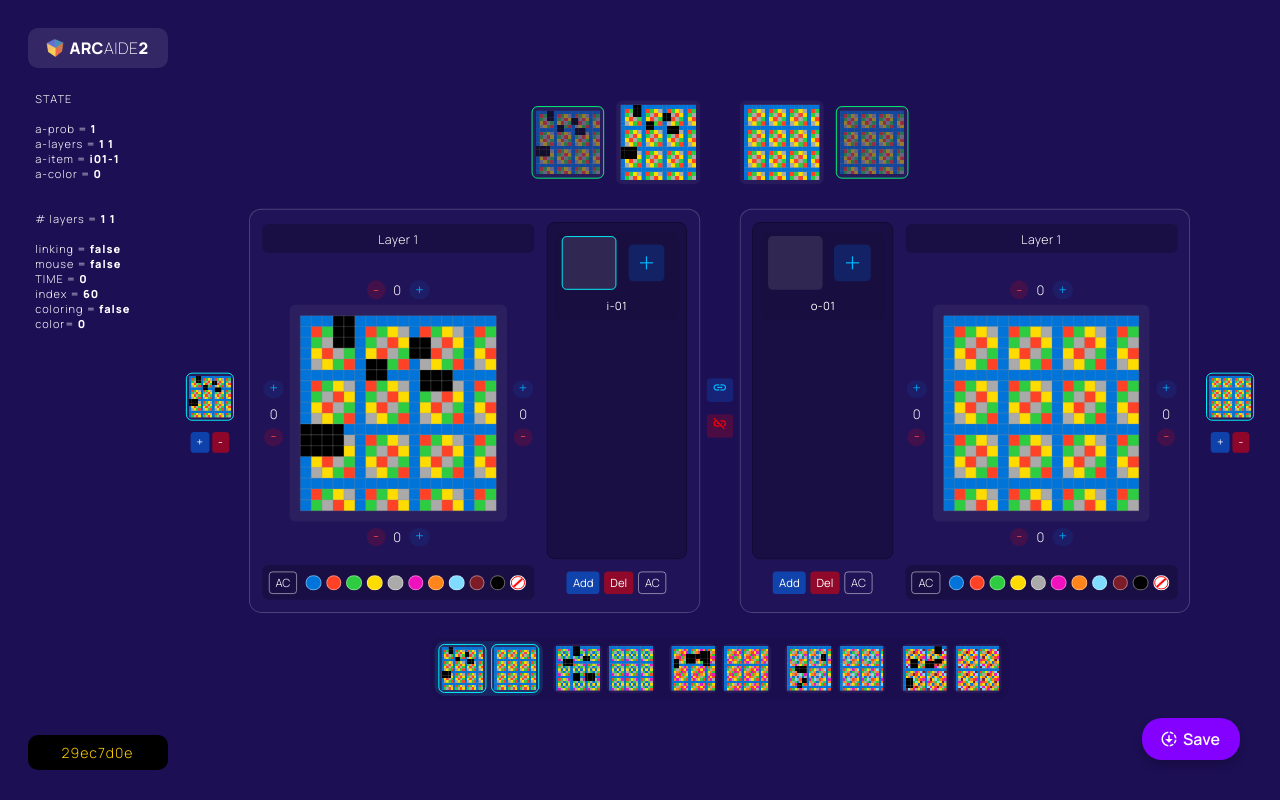
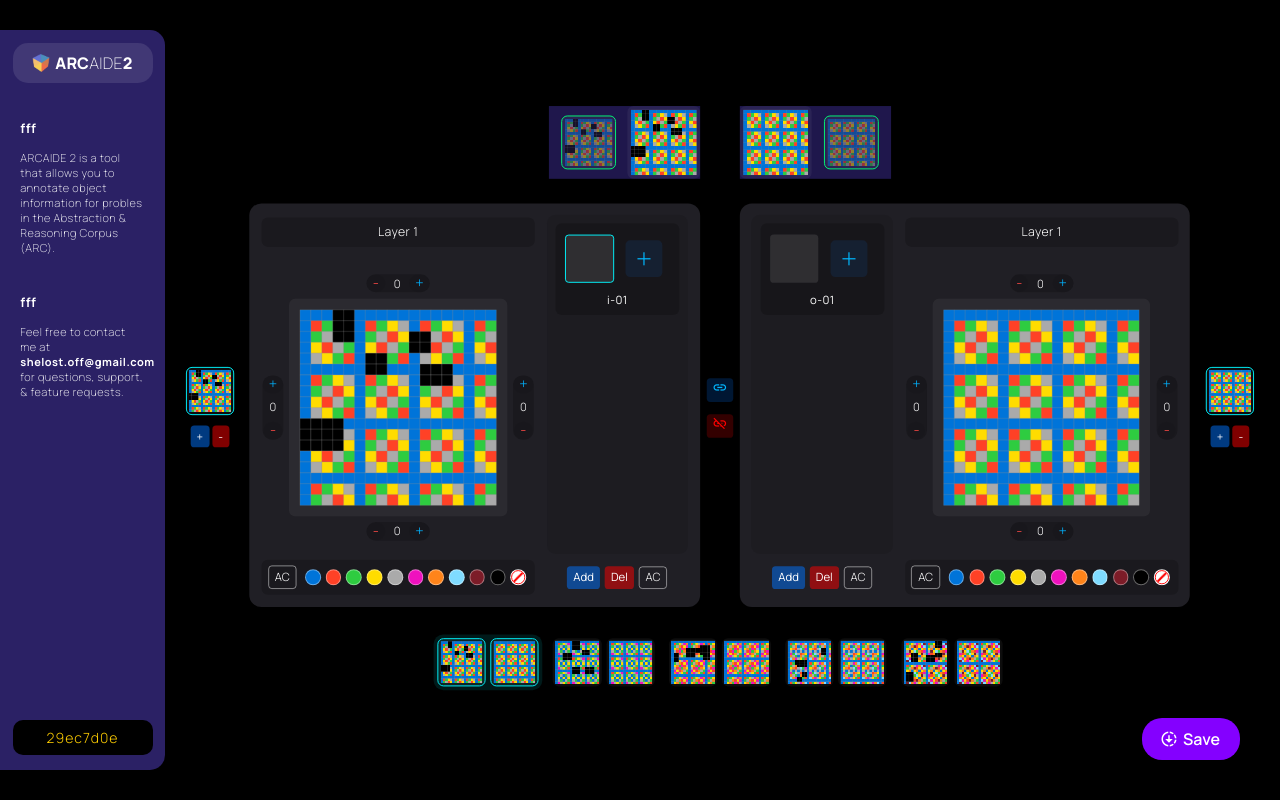
Before and after one commit to shelost/arcaide2, a plain HTML site: page index.html in a window 1280 px wide. Drawn offline with nearby package versions, Linux system fonts and the light colour scheme.

Commit message:
visual update

```diff
--- a/CSS/style.scss
+++ b/CSS/style.scss
@@ -5,6 +5,8 @@ body {
     background: #f5f2ff;
     background: black;
     background: #1d0f54;
+    background: #130c2e;
+    background: black;
     //background: white;
     color: white;
 }
@@ -209,15 +211,15 @@ canvas{
 
     #navbar{
         position: fixed;
-        top: 15px;
-        left: 15px;
+        top: 30px;
+        left: 0px;
         width: 165px;
-        height: calc(100vh - 30px);
+        height: calc(100vh - 60px);
         background: #ccf5e7;
-        background: #1d0f54;
-        //background: rgba(white, 0.7);
+        background: #2b2165;
+        //background: rgba(white, 0.05);
         //border: 1px solid black;
-        border-radius: 15px;
+        border-radius: 0 15px 15px 0;
         display: flex;
         flex-direction: column;
         align-items: center;
@@ -226,11 +228,12 @@ canvas{
 
         #mast{
             background: rgba(white, 0.1);
+            //background: red;
             width: 140px;
             height: 40px;
             margin: 10px;
             margin-top: 13px;
-            border-radius: 10px;
+            border-radius: 15px;
             display: flex;
             align-items: center;
             justify-content: center;
@@ -242,7 +245,7 @@ canvas{
                 font-size: 16px;
                 font-weight: 900;
                 margin: 0;
-                letter-spacing: 0.5px;
+                letter-spacing: 0.3px;
                 //color: black;
                 span{
                     font-weight: 100;
@@ -270,6 +273,9 @@ canvas{
         }
 
         #log{
+
+            /*
+            DATA version:
             font-size: 11px;
             flex: 1;
             width: 150px;
@@ -277,6 +283,19 @@ canvas{
             padding: 1vw;
             font-weight: 300;
             letter-spacing: 1px;
+            margin: 0;
+            span{
+                font-weight: 900;
+            }
+            */
+
+            font-size: 11px;
+            flex: 1;
+            width: 150px;
+            border-radius: 10px;
+            padding: 1vw;
+            font-weight: 100;
+            letter-spacing: 0.5px;
             margin: 0;
             span{
                 font-weight: 900;
@@ -440,8 +459,10 @@ canvas{
         display: none;
         //padding: 0.5vw;
         border-radius: 1vw;
-        border: 1px solid rgba(white, 0.2);
+       // border: 1px solid rgba(white, 0.2);
         background: rgba(white, 0.02);
+        background: #212026;
+        background: #201f25;
         padding: 0.5vw;
 
         &.active{
@@ -477,6 +498,8 @@ canvas{
                 }
             }
             .exp{
+                background: rgba(black, 0.2);
+                border-radius: 10px;
                 .exp-btn{
                     text-align: center;
                     height: 1.5vw;
@@ -489,14 +512,14 @@ canvas{
 
                     &.plu{
                         color: #00b3ff;
-                        background: rgba(#0074ff, 0.1);
+                        //background: rgba(#0074ff, 0.1);
                         &:hover{
                             background: rgba(#0074ff, 0.3);
                         }
                     }
                     &.min{
                         color: #ff4946;
-                        background: rgba(red, 0.15);
+                        //background: rgba(red, 0.15);
                         &:hover{
                             background: rgba(red, 0.3);
                         }
@@ -506,7 +529,7 @@ canvas{
                     }
                 }
                 p{
-                    font-size: 14px;
+                    font-size: 12px;
                     width: 1vw;
                     margin: 0;
                     text-align: center;
@@ -590,11 +613,11 @@ canvas{
             height: 28vw;
             overflow-y: scroll;
             overflow-x: hidden;
-            background: rgba(black, 0.2);
+            background: rgba(black, 0.1);
             margin: 0.5vw;
             padding: 0.5vw;
             position: relative;
-            border: 1px solid rgba(black, 0.3);
+            //border: 1px solid rgba(black, 0.3);
             border-radius: 0.7vw;
             display: flex;
             flex-direction: column;
@@ -606,10 +629,12 @@ canvas{
                 align-items: center;
                 width: 10.2vw;
                 padding: 0.2vw;
-                background: rgba(black, 0.1);
+                padding-top: 0.6vw;
+                background: rgba(black, 0.2);
                 border-radius: 0.5vw;
                 margin: 0.2vw;
                 margin-bottom: 0.5vw;
+                //box-shadow: 0px 4px 30px rgba(black, 0.2);
                 .shelf{
                     //border: 1px solid blue;
                     display: flex;
@@ -617,9 +642,9 @@ canvas{
                     align-items: center;
                     flex-wrap: wrap;
                     .item{
-                        width: 4.5vw;
-                        height: 4.5vw;
-                        border-radius: 0.4vw;
+                        width: 4vw;
+                        height: 4vw;
+                        border-radius: 0.3vw;
                         margin: 0.2vw;
                         background: rgba(white, 0.1);
                         cursor: pointer;
@@ -634,7 +659,7 @@ canvas{
                         border-radius: 0.4vw;
                         margin: 0.8vw;
                         text-align: center;
-                        background: rgba(#0074ff, 0.2);
+                        background: rgba(#0074ff, 0.1);
                         font-size: 30px;
                         font-weight: 200;
                         color: #00b7ff;
@@ -672,22 +697,24 @@ canvas{
         }
     }
 
+
+
+    .previews{
+        margin-bottom: 2vw;
+        background: #1f174c;
+        //border-bottom: 1px solid white;
+
         .square{
-        width: 7vw;
-        height: 7vw;
+            width: 6vw;
+            height: 6vw;
             margin: 0.5vw;
             margin: 0;
             border-radius: 0.5vw;
         }
 
-    .previews{
-        margin-bottom: 2vw;
-        //border-bottom: 1px solid white;
-    }
-
         .preview{
-        width: 6vw;
-        height: 6vw;
+            width: 4.5vw;
+            height: 4.5vw;
             margin: 0;
             margin-left: 1vw;
             margin-right: 1vw;
@@ -695,6 +722,7 @@ canvas{
             border: 1px solid #00ff77;
             &.incorrect{
                 border: 1px solid #ff4040;
+            }
         }
     }
 
--- a/JS/script.js
+++ b/JS/script.js
@@ -210,6 +210,7 @@ const loop = () => {
 
   // log
 
+  /*
   log.innerHTML =
    `
     STATE <br><br>
@@ -233,6 +234,7 @@ const loop = () => {
     coloring = <span> ${STATE.coloring} </span> <br>
     color= <span> ${STATE.color} </span> <br>
     `;
+  */
 
 
   //_______________________________  SELECT  _______________________________\\
--- a/index.html
+++ b/index.html
@@ -28,7 +28,27 @@
             <img src = './assets/cube.png' alt = 'cube'>
             <h1> ARC<span>AIDE</span>2 </h1>
         </div>
-        <p id='log' value='...' disabled> </p>
+        <div id='log' value='...'>
+
+            <h3>
+                fff
+            </h3>
+
+            <p>
+                ARCAIDE 2 is a tool that allows you to annotate object information for probles in the Abstraction & Reasoning Corpus (ARC).
+            </p>
+
+            <br>
+
+            <h3>
+                fff
+            </h3>
+
+            <p>
+                Feel free to contact me at <b> shelost.off@gmail.com </b> for questions, support, & feature requests.
+            </p>
+
+        </div>
         <input id='id' value = '######'>
 
         <div id = 'menu'>
```
Also changed, not shown: CSS/style.css, 1 other file. Lines whose indentation alone changed are shown as unchanged.
